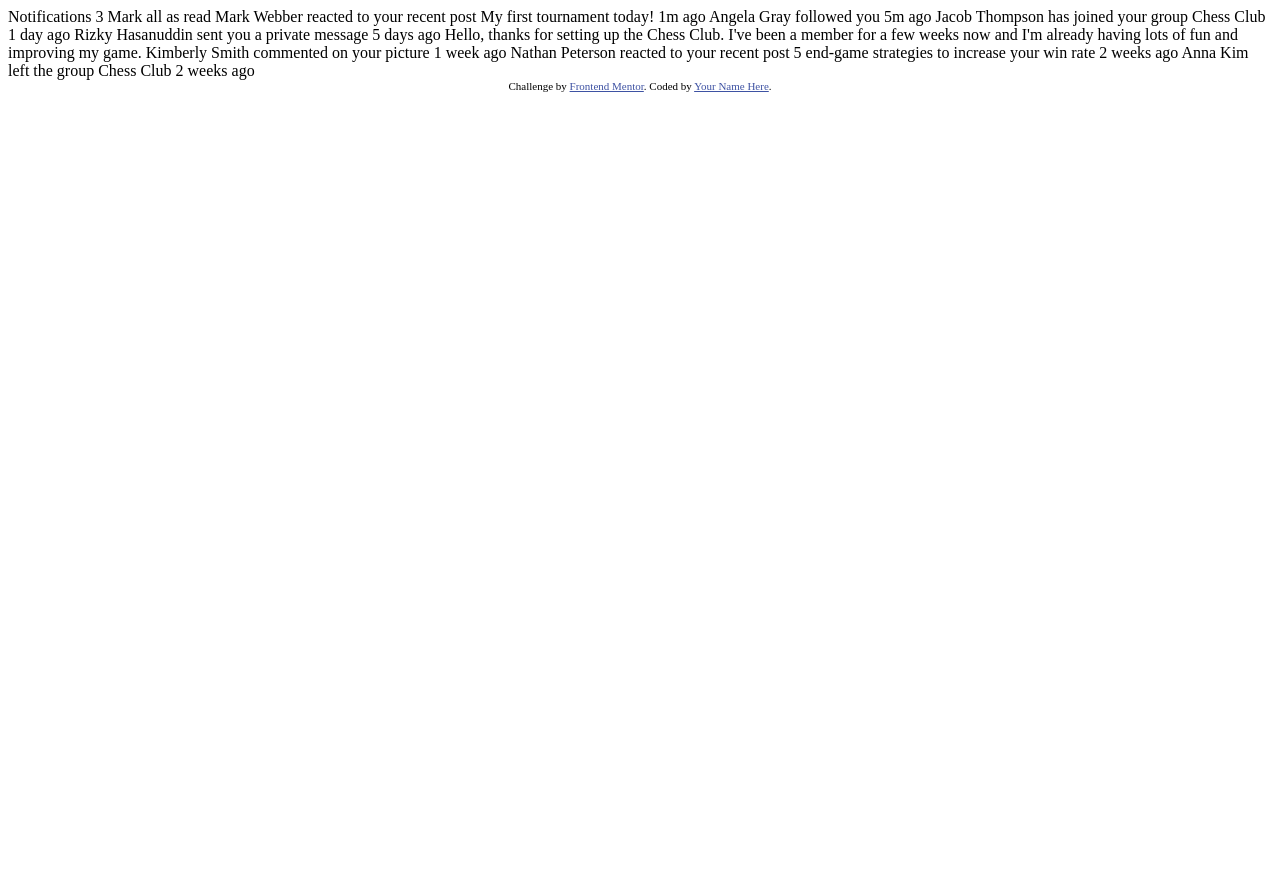
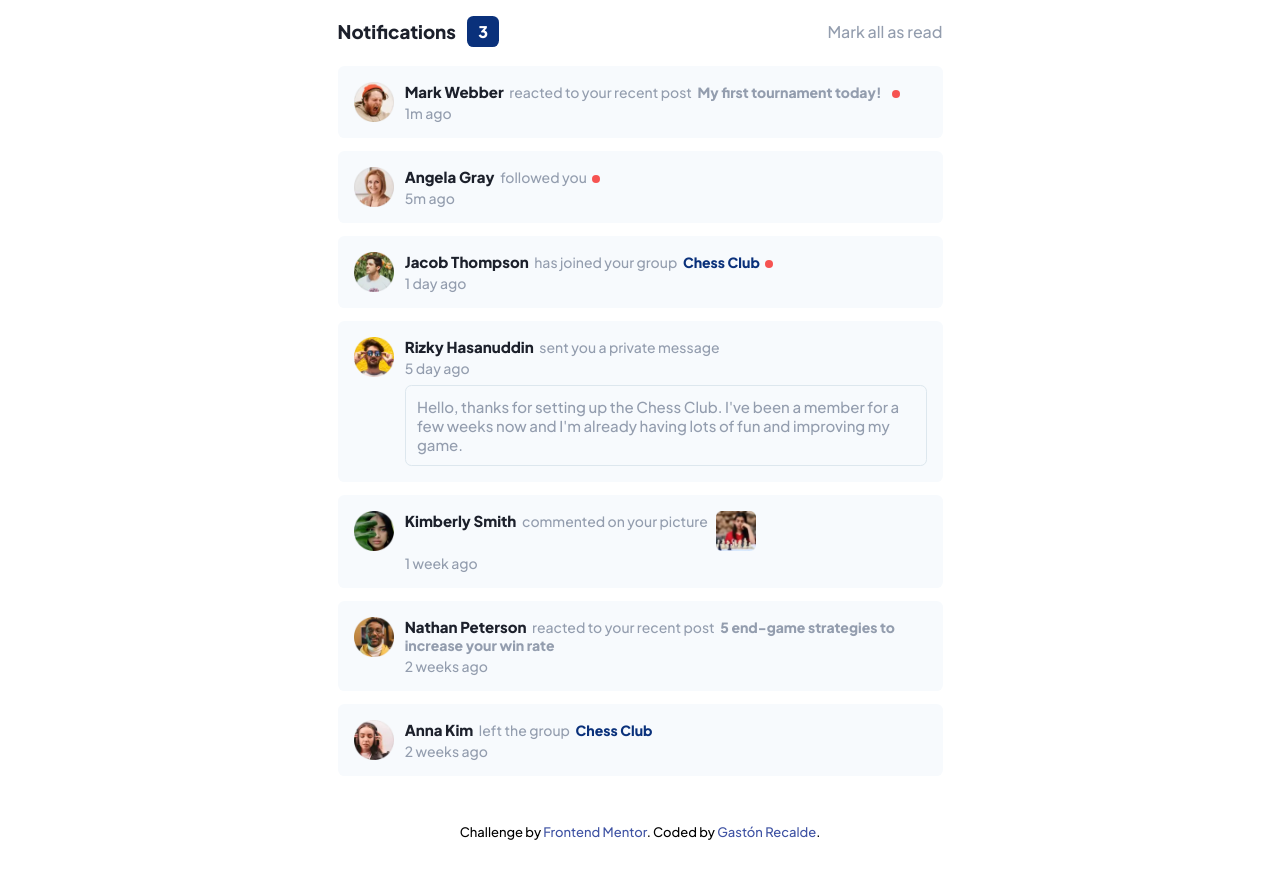
Before and after one commit to Gaston-Recalde/notifications-page-main, a plain HTML site: page index.html in a window 1280 px wide. Before the commit the page ends 800 px from the top, so only its background shows below. Drawn offline with Linux system fonts and the light colour scheme.

Commit message:
App terminada

```diff
--- /dev/null
+++ b/app.js
@@ -0,0 +1,8 @@
+const mark = document.querySelector('.header__p');
+const bola = document.querySelectorAll('.p__bol');
+const noti = document.querySelector('.header__noti');
+
+mark.addEventListener('click', () => {
+    bola.forEach((el) => el.style.display = 'none');
+    noti.innerHTML = 0;
+});
--- a/index.html
+++ b/index.html
@@ -2,50 +2,135 @@
 <html lang="en">
 <head>
   <meta charset="UTF-8">
-  <meta name="viewport" content="width=device-width, initial-scale=1.0"> <!-- displays site properly based on user's device -->
+  <meta name="viewport" content="width=device-width, initial-scale=1.0">
 
   <link rel="icon" type="image/png" sizes="32x32" href="./images/favicon-32x32.png">
+  <link rel="stylesheet" href="style.css">
 
-  <title>Frontend Mentor | Notifications page</title>
+  <title>Notifications page</title>
 
-  <!-- Feel free to remove these styles or customise in your own stylesheet 👍 -->
-  <style>
-    .attribution { font-size: 11px; text-align: center; }
-    .attribution a { color: hsl(228, 45%, 44%); }
-  </style>
 </head>
 <body>
+  <div class="container">
+    <header class="header">
+      <div class="header__title">
+        <h3 class="header__h3">Notifications</h3>
+        <div class="header__noti">3</div>
+      </div>
+      <p class="header__p">Mark all as read</p>
+    </header>
 
-  Notifications 3
+    <div class="notificaciones">
+      <div class="notificacion">
+        <img src="./assets/images/avatar-mark-webber.webp" alt="Avatar de Mark Webber" class="notificacion__img">
+        <div class="notificacion__info">
+          <div class="info__text">
+            <p class="info__p">
+              <span>Mark Webber</span>
+              reacted to your recent post
+              <small>My first tournament today! </small>
+              <small class="p__bol" id="p__bol"></small>
+            </p>
+          </div>
+          <p class="info__p-2">1m ago</p>
+        </div>
+      </div>
 
-  Mark all as read
+      <div class="notificacion">
+        <img src="./assets/images/avatar-angela-gray.webp" alt="Avatar de Angela Gray" class="notificacion__img">
+        <div class="notificacion__info">
+          <div class="info__text">
+            <p class="info__p">
+              <span>Angela Gray</span>
+              followed you
+              <small class="p__bol" id="p__bol"></small>
+            </p>
+          </div>
+          <p class="info__p-2">5m ago</p>
+        </div>
+      </div>
 
-  Mark Webber reacted to your recent post My first tournament today!
-  1m ago
+      <div class="notificacion">
+        <img src="./assets/images/avatar-jacob-thompson.webp" alt="Avatar de Jacob Thompson" class="notificacion__img">
+        <div class="notificacion__info">
+          <div class="info__text">
+            <p class="info__p">
+              <span>Jacob Thompson</span>
+              has joined your group
+              <a href="#">Chess Club</a>
+              <small class="p__bol" id="p__bol"></small>
+            </p>
+          </div>
+          <p class="info__p-2">1 day ago</p>
+        </div>
+      </div>
 
-  Angela Gray followed you
-  5m ago
+      <div class="notificacion">
+        <img src="./assets/images/avatar-rizky-hasanuddin.webp" alt="Avatar de Rizky Hasanuddin" class="notificacion__img">
+        <div class="notificacion__info">
+          <div class="info__text">
+            <p class="info__p">
+              <span>Rizky Hasanuddin</span>
+              sent you a private message
+            </p>
+          </div>
+          <p class="info__p-2">5 day ago</p>
+          <p class="notificacion__p">
+            Hello, thanks for setting up the Chess Club. I've been a member for a few weeks now and
+            I'm already having lots of fun and improving my game.
+          </p>
+        </div>
+      </div>
 
-  Jacob Thompson has joined your group Chess Club
-  1 day ago
+      <div class="notificacion">
+        <img src="./assets/images/avatar-kimberly-smith.webp" alt="Avatar de Kimberly Smith" class="notificacion__img">
+        <div class="notificacion__info">
+          <div class="info__text">
+            <p class="info__p">
+              <span>Kimberly Smith</span>
+              commented on your picture
+            </p>
+            <img src="./assets/images/image-chess.webp" alt="Image Chess" class="info__img">
+          </div>
+          <p class="info__p-2">1 week ago</p>
+        </div>
+      </div>
 
-  Rizky Hasanuddin sent you a private message
-  5 days ago
-  Hello, thanks for setting up the Chess Club. I've been a member for a few weeks now and
-  I'm already having lots of fun and improving my game.
+      <div class="notificacion">
+        <img src="./assets/images/avatar-nathan-peterson.webp" alt="Avatar de Nathan Peterson" class="notificacion__img">
+        <div class="notificacion__info">
+          <div class="info__text">
+            <p class="info__p">
+              <span>Nathan Peterson</span>
+              reacted to your recent post
+              <small>5 end-game strategies to increase your win rate </small>
+            </p>
+          </div>
+          <p class="info__p-2">2 weeks ago</p>
+        </div>
+      </div>
 
-  Kimberly Smith commented on your picture
-  1 week ago
-
-  Nathan Peterson reacted to your recent post 5 end-game strategies to increase your win rate
-  2 weeks ago
-
-  Anna Kim left the group Chess Club
-  2 weeks ago
+      <div class="notificacion">
+        <img src="./assets/images/avatar-anna-kim.webp" alt="Avatar de Anna Kim" class="notificacion__img">
+        <div class="notificacion__info">
+          <div class="info__text">
+            <p class="info__p">
+              <span>Anna Kim</span>
+              left the group
+              <a href="#">Chess Club</a>
+            </p>
+          </div>
+          <p class="info__p-2">2 weeks ago</p>
+        </div>
+      </div>
+    </div>
+  </div>
 
   <div class="attribution">
     Challenge by <a href="https://www.frontendmentor.io?ref=challenge" target="_blank">Frontend Mentor</a>.
-    Coded by <a href="#">Your Name Here</a>.
+    Coded by <a href="#">Gastón Recalde</a>.
   </div>
+
+  <script src="app.js"></script>
 </body>
 </html>
--- /dev/null
+++ b/style.css
@@ -0,0 +1,187 @@
+@import url('https://fonts.googleapis.com/css2?family=Plus+Jakarta+Sans:wght@500;800&display=swap');
+
+:root{
+    --red: hsl(1, 90%, 64%);
+    --blue: hsl(219, 85%, 26%);
+
+    --white: hsl(0, 0%, 100%);
+    --very-light-grayish-blue: hsl(210, 60%, 98%);
+    --light-grayish-blue-1: hsl(211, 68%, 94%);
+    --light-grayish-blue-2: hsl(205, 33%, 90%);
+    --grayish-blue: hsl(219, 14%, 63%);
+    --dark-grayish-blue: hsl(219, 12%, 42%);
+    --very-dark-blue: hsl(224, 21%, 14%);
+}
+
+*{
+    margin: 0;
+    padding: 0;
+    box-sizing: border-box;
+    text-decoration: none;
+    list-style: none;
+}
+
+body{
+    font-family: 'Plus Jakarta Sans', sans-serif;
+    font-size: 16px;
+    font-weight: 500;
+}
+
+.container{
+    display: flex;
+    flex-direction: column;
+    justify-content: center;
+    align-items: center;
+    width: 92%;
+    max-width: 669px;
+    margin: 0 auto;
+    background-color: var(--white);
+    color: var(--very-dark-blue);
+    padding: 1rem 2rem;
+}
+
+.header{
+    display: flex;
+    flex-direction: row;
+    justify-content: space-between;
+    align-items: center;
+    width: 100%;
+    margin-bottom: 1.2rem;
+}
+
+.header__title{
+    display: flex;
+    align-items: center;
+}
+
+.header__h3{
+    margin-right: 0.7rem;
+}
+
+.header__noti{
+    color: var(--white);
+    background-color: var(--blue);
+    padding: 0.3rem 0.7rem;
+    border-radius: 0.4rem;
+    font-weight: 800;
+}
+
+.header__p{
+    color: var(--grayish-blue);
+}
+
+.header__p:hover{
+    color: var(--blue);
+    cursor: pointer;
+}
+
+.notificaciones{
+    display: flex;
+    flex-direction: column;
+    gap: 0.8rem;
+}
+
+.notificacion{
+    width: 100%;
+    background-color: var(--very-light-grayish-blue);
+    display: flex;
+    padding: 1rem;
+    border-radius: 0.4rem;
+    align-items: flex-start;
+}
+
+.notificacion__img{
+    width: 2.5rem;
+    height: 2.5rem;
+    margin-right: 0.7rem;
+}
+
+.notificacion__info{
+    display: flex;
+    flex-direction: column;
+}
+
+.info__text{
+    display: flex;
+    flex-direction: row;
+}
+
+.info__p{
+    font-size: 14px;
+    color: var(--grayish-blue);
+}
+
+.info__p span{
+    font-weight: 800;
+    font-size: 15px;
+    margin-right: 0.2rem;
+    color: var(--very-dark-blue);
+}
+
+.info__p span:hover{
+    cursor: pointer;
+    color: var(--blue);
+}
+
+.info__p small{
+    color: var(--grayish-blue);
+    font-weight: 800;
+    margin-left: 0.2rem;
+    margin-right: 0.3rem;
+    font-size: 14px;
+}
+
+.info__p small:hover{
+    cursor: pointer;
+    color: var(--blue);
+}
+
+.info__p a{
+    color: var(--blue);
+    font-weight: 800;
+    margin-left: 0.2rem;
+}
+
+.info__p a:hover{
+    cursor: pointer;
+}
+
+.p__bol{
+    display: inline-block;
+    background-color: var(--red);
+    width: 0.5rem;
+    height: 0.5rem;
+    border-radius: 50%;
+}
+
+.info__p-2{
+    color: var(--grayish-blue);
+    font-size: 14px;
+    margin-top: 0.2rem;
+}
+
+.notificacion__p{
+    padding: 0.7rem;
+    border-radius: 0.4rem;
+    border: 1px solid var(--light-grayish-blue-2);
+    color: var(--grayish-blue);
+    margin-top: 0.5rem;
+    font-size: 15px;
+}
+
+.notificacion__p:hover{
+    background-color: var(--light-grayish-blue-2);
+}
+
+.info__img{
+    width: 2.5rem;
+    height: 2.5rem;
+    margin-left: 0.5rem;
+}
+
+.info__img:hover{
+    cursor: pointer;
+}
+
+.attribution { font-size: 13px; text-align: center; margin: 2rem 0; }
+.attribution a { color: hsl(228, 45%, 44%); }
```
